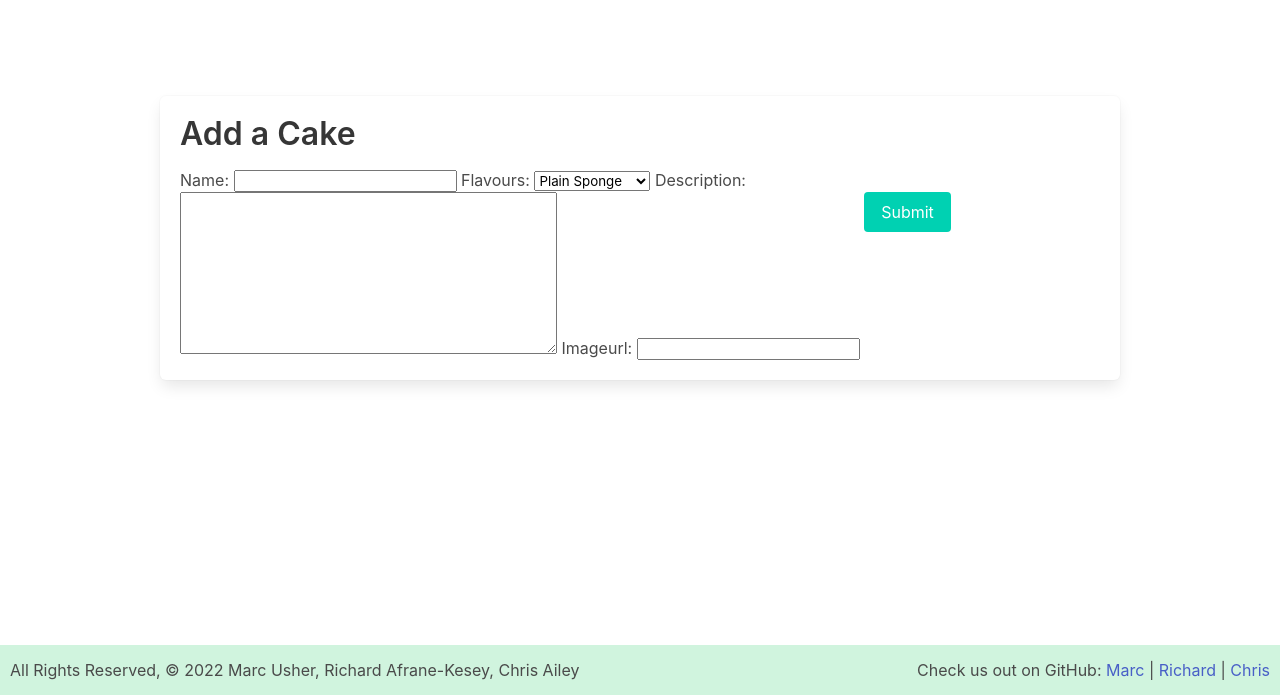
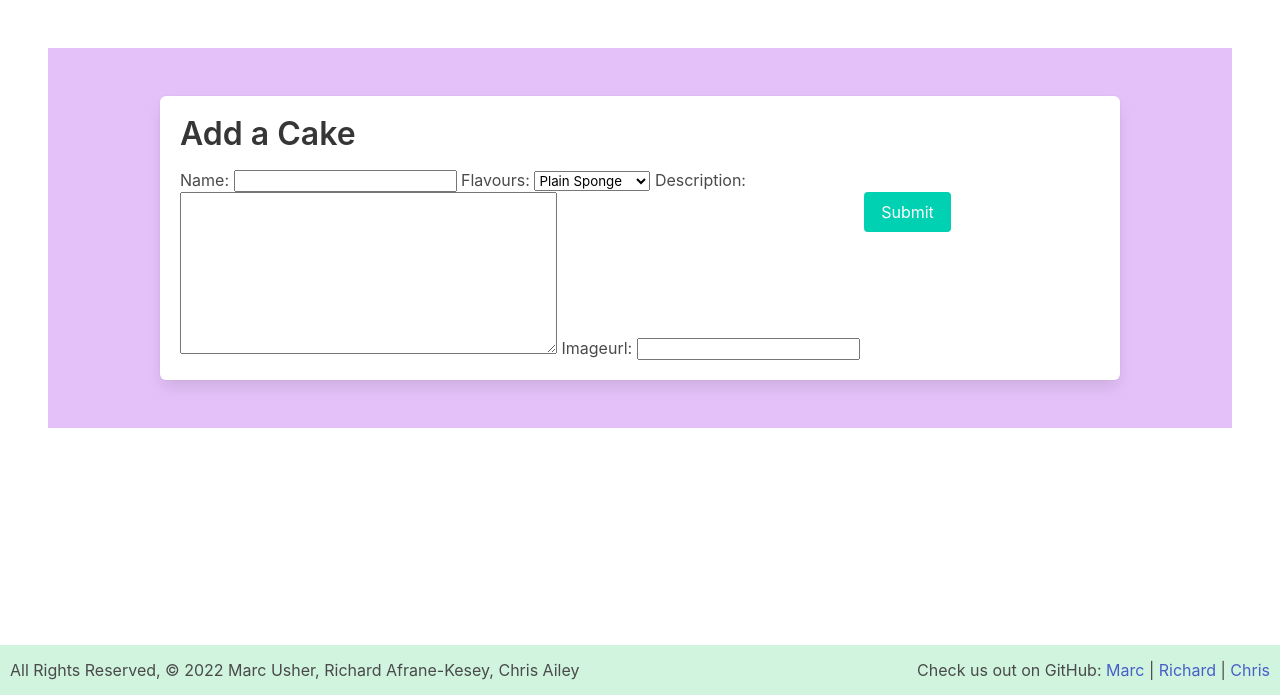
Before and after one commit to C-T-Ailey/Project-3-Cake-Recipe-Site, a Django app: page /cakes/create in a window 1280 px wide. Shown: the part 105-800 px from the top of the page. Run offline with Django 4.2, Linux system fonts and the light colour scheme; the visitor is signed in with stand-in values (Sample User, id 1).

Commit message:
merged css files from Chris A to incorporate base.html and home.html changes

```diff
--- a/cakeproject/main_app/static/css/style.css
+++ b/cakeproject/main_app/static/css/style.css
@@ -54,7 +54,6 @@ footer {
   display: flex;
 }
 
-<<<<<<< HEAD
 .section--form {
   background-color: #E4C1F9;
 }
@@ -64,7 +63,6 @@ footer {
   flex-direction: row;
 }
 
-=======
 .sect {
   height: 500px;
   max-width: 100%;
@@ -86,7 +84,6 @@ footer {
   text-align: center;
   top: 50%;
 }
->>>>>>> 03bb3590164c89c83e8a4db8504faf59565fc460
 
 .modal {
     display: none; /* Hidden by default */
```
